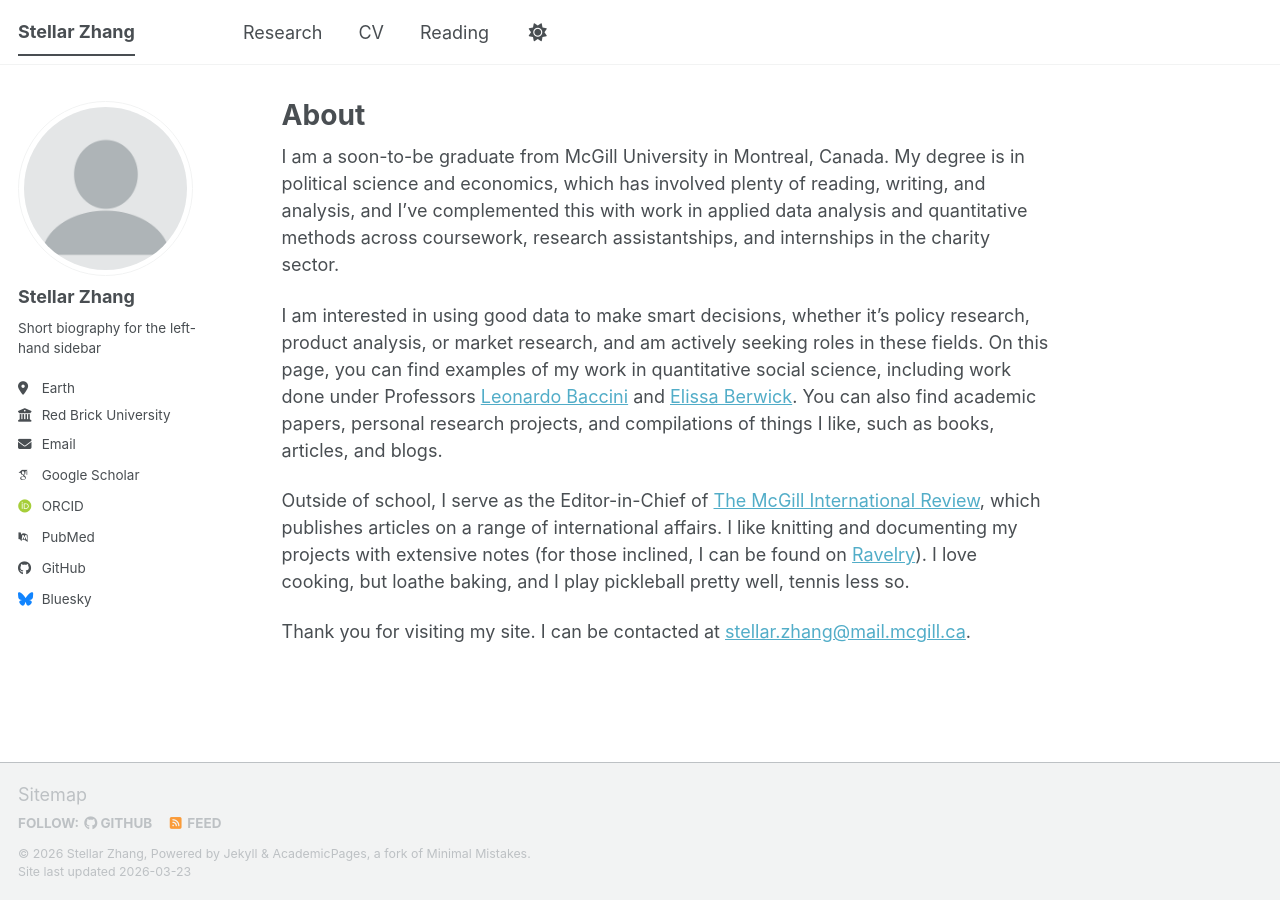
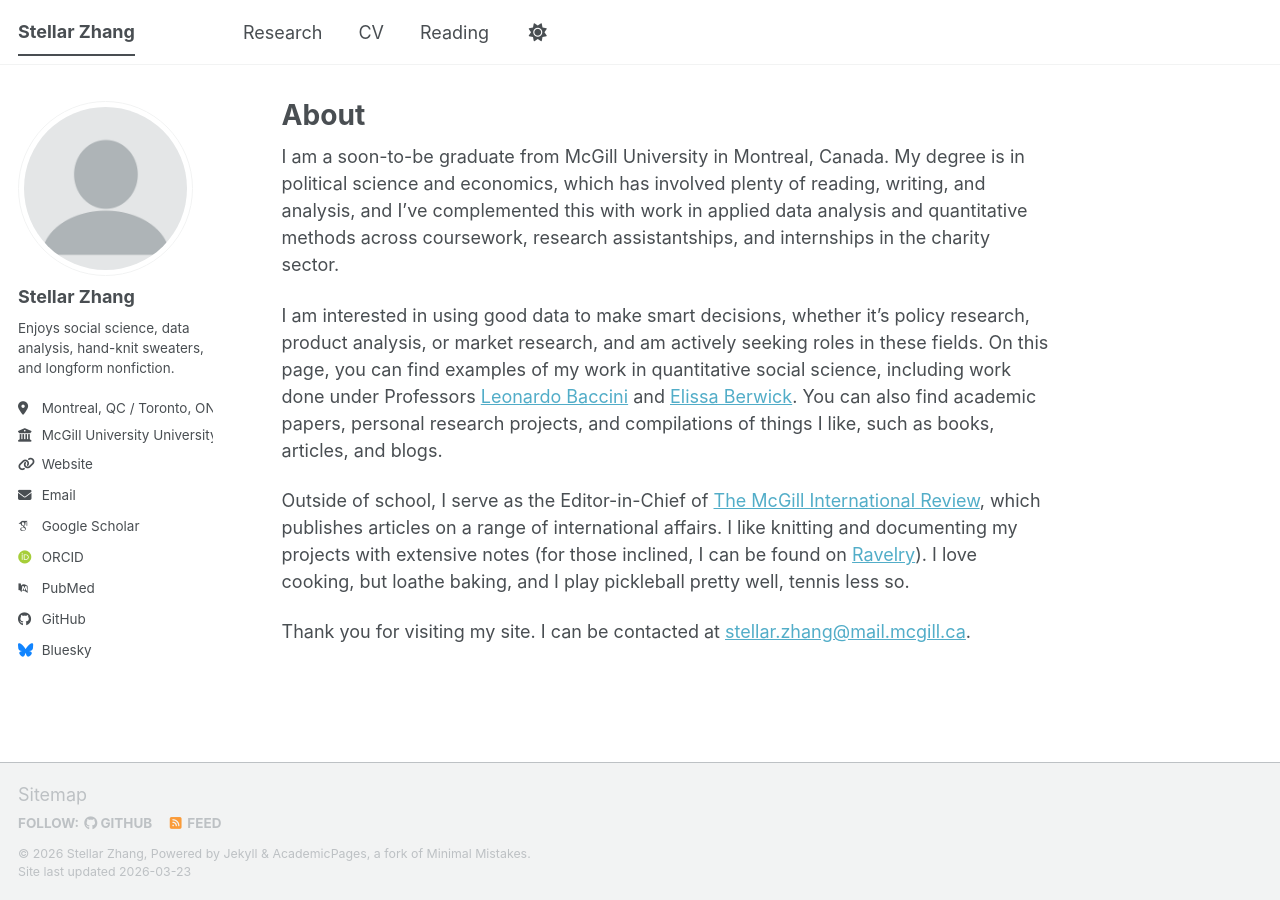
Before and after one commit to stellarxzhang/stellarxzhang.github.io, a Jekyll site: the page built from _pages/about.md, in a window 1280 px wide. Built offline with Jekyll 4.4.1, drawn with Linux system fonts in a browser that asks for light colours; some web fonts are replaced; a script bundle is joined from its source files by our own code; library files that are not in the unit come from our copies.

Commit message:
Update _config.yml
changed some of the bio stuff

```diff
--- a/_config.yml
+++ b/_config.yml
@@ -27,11 +27,11 @@ author:
     avatar: "profile.png"
     name: "Stellar Zhang"
     pronouns: # example: "she/her"
-    bio: "Short biography for the left-hand sidebar"
-    location: "Earth"
-    employer: "Red Brick University"
-    uri: # URL
-    email: "none@example.org"
+    bio: "Enjoys social science, data analysis, hand-knit sweaters, and longform nonfiction."
+    location: "Montreal, QC / Toronto, ON"
+    employer: "McGill University University"
+    uri: "https://www.linkedin.com/in/stellar-zhang/"
+    email: "stellar.zhang@mail.mcgill.ca"
 
     # Academic websites
     academia: # URL
```
